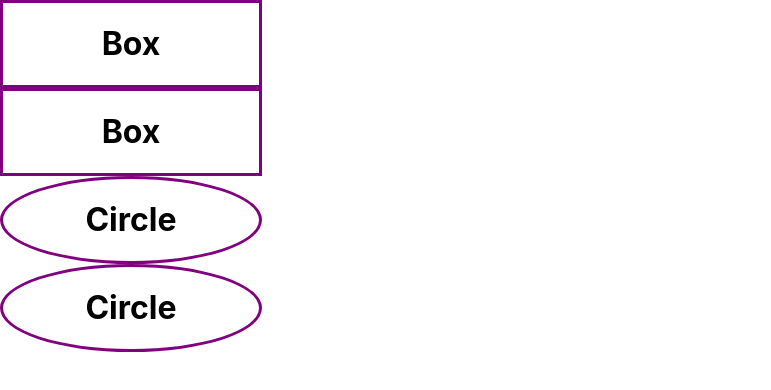
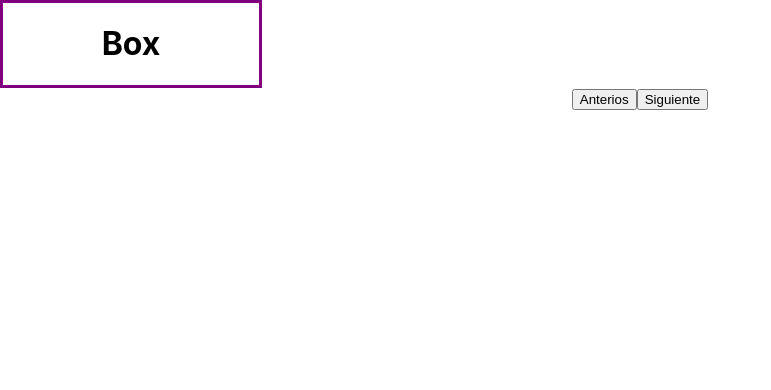
Before and after one commit to patricio87209/carrusel, a React (Create React App) app: page / in a window 1280 px wide. Shown: the top 390 px of the page, without its empty margins (0-771 px from the left). Built offline with nearby package versions, Linux system fonts and the light colour scheme.

Commit message:
Carrusel funcional

```diff
--- a/src/App.js
+++ b/src/App.js
@@ -9,8 +9,6 @@ function App() {
   return (
     <Carrusel>
       <Box/>
-      <Box/>
-      <Circle/>
       <Circle/>
     </Carrusel>
   );
--- a/src/components/Carrusel.jsx
+++ b/src/components/Carrusel.jsx
@@ -1,11 +1,34 @@
-import React, { Component } from 'react';
+import React, { Component, useState, useEffect} from 'react';
 import '../../src/App.css'
 
 
+
 function Carrusel(props){
-  return (
+
+  let [componentRendered, setComponentRendered] = useState(0);
+  let size = props.children.length
+
+
+    const previousItem = () => {
+
+        ((componentRendered -1) % props.children.length) < 0 ? setComponentRendered(props.children.length - 1) : setComponentRendered((componentRendered -1) % props.children.length);
+        console.log(componentRendered)
+    }
+
+    const nextItem = () => {
+        setComponentRendered((componentRendered +1) % props.children.length)
+        console.log(componentRendered)
+    }
+
+return (
     <div className='App'>
-        {props.children}
+        {props.children[componentRendered]}
+        <button onClick={previousItem}>
+            Anterios
+        </button>
+        <button onClick={nextItem}>
+            Siguiente
+        </button>
     </div>
   );
 }
```
